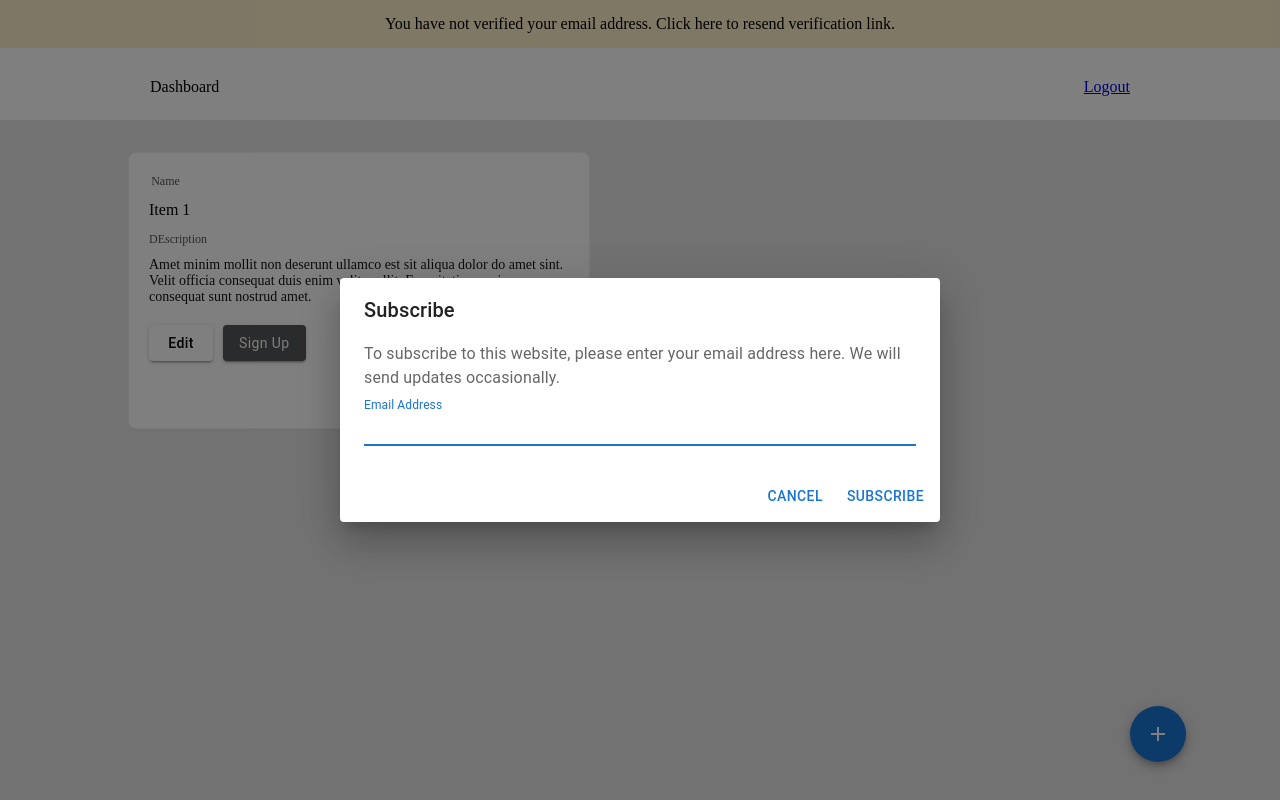
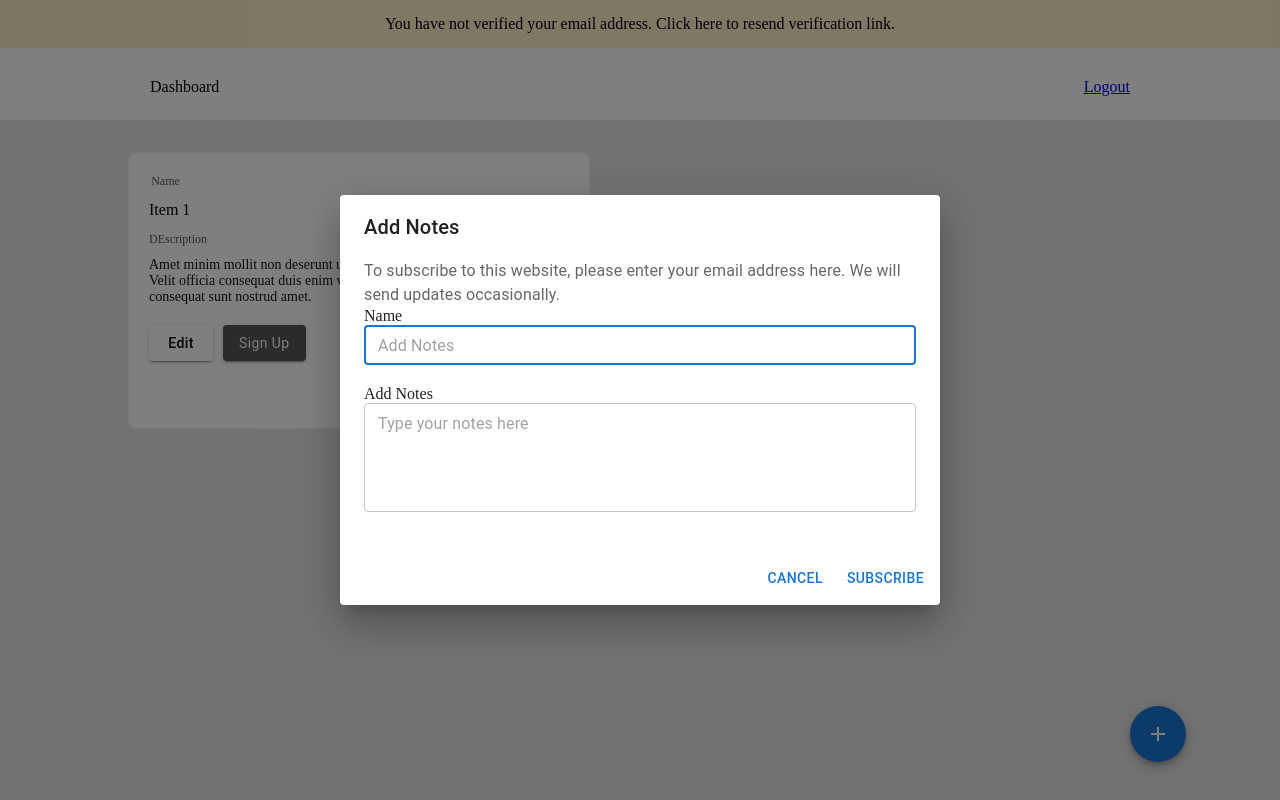
Before and after one commit to lbaseed/front-end-wazobia, a React (Create React App) app: page / in a window 1280 px wide. Both pictures are taken after a click on the button "add". Built offline with nearby package versions, Linux system fonts and the light colour scheme.

Commit message:
New Item dialog co,pleted

```diff
--- /dev/null
+++ b/src/components/ItemCards.jsx
@@ -0,0 +1,40 @@
+import React from 'react'
+import Button from '@mui/material/Button';
+import { createTheme, ThemeProvider } from '@mui/material/styles';
+
+const theme = createTheme({
+    palette: {
+      grey: {
+        main: '#555658',
+        contrastText: '#fff',
+      },
+    },
+  });
+
+const ItemCards = () => {
+  return (
+    <>
+        <div className="card">
+              <span className="cardKey">Name</span>
+              <span className="cardTitle">Item 1</span>
+              <span className="cardKey">DEscription</span>
+              <div className="cardContent">
+              Amet minim mollit non deserunt ullamco est sit aliqua dolor do amet sint. Velit officia consequat duis enim velit mollit. Exercitation veniam consequat sunt nostrud amet.
+              </div>
+
+                <div className="cardButtons">
+                  <Button color="grey" style={{marginTop:'10px', height:36, textTransform: 'initial', fontSize:14 }} variant="contained">
+                      Edit
+                  </Button>
+                  <ThemeProvider theme={theme}>
+                  <Button color="grey" style={{marginTop:'10px', height:36,  fontWeight:400, textTransform: 'initial', fontSize:14 }} variant="contained">
+                      Sign Up
+                  </Button>
+                  </ThemeProvider>
+                </div>
+        </div>
+    </>
+  )
+}
+
+export default ItemCards
--- a/src/components/newItem.jsx
+++ b/src/components/newItem.jsx
@@ -2,12 +2,20 @@ import * as React from 'react';
 import Button from '@mui/material/Button';
 import TextField from '@mui/material/TextField';
 import Dialog from '@mui/material/Dialog';
+import styled from '@emotion/styled';
 import DialogActions from '@mui/material/DialogActions';
 import DialogContent from '@mui/material/DialogContent';
 import DialogContentText from '@mui/material/DialogContentText';
 import DialogTitle from '@mui/material/DialogTitle';
 import Fab from '@mui/material/Fab';
 import AddIcon from '@mui/icons-material/Add';
+
+const FormGroup = styled('div')({
+    display:'flex',
+    flexDirection: 'column',
+    alignItems: 'flex-start',
+    marginBottom: '20px'
+});
 
 export default function NewItem() {
   const [open, setOpen] = React.useState(false);
@@ -20,8 +28,10 @@ export default function NewItem() {
     setOpen(false);
   };
 
+
+
   return (
-    <div>
+    <div style={{ 'width' : '500px' }}>
 
       <div className="fab">
       <Fab color="primary" onClick={handleClickOpen} aria-label="add">
@@ -29,21 +39,34 @@ export default function NewItem() {
         </Fab>
         </div>
       <Dialog open={open} onClose={handleClose}>
-        <DialogTitle>Subscribe</DialogTitle>
-        <DialogContent>
+        <DialogTitle>Add Notes</DialogTitle>
+        <DialogContent width={500}>
           <DialogContentText>
             To subscribe to this website, please enter your email address here. We
             will send updates occasionally.
           </DialogContentText>
-          <TextField
-            autoFocus
-            margin="dense"
-            id="name"
-            label="Email Address"
-            type="email"
-            fullWidth
-            variant="standard"
-          />
+
+          <FormGroup>
+            <label>Name</label>
+            <TextField autoFocus type={'text'} placeholder='Add Notes' required id="outlined-basic" fullWidth size="small" autoComplete='off' onChange={ (e)=>{
+                const title = e.target.value;
+                // TODO: Validation
+
+                // add content to local state
+                // setUserState({...userState, email});
+            }}  />
+            </FormGroup>
+
+            <FormGroup>
+            <label>Add Notes</label>
+            <TextField type={'text'} multiline rows={4} placeholder='Type your notes here' required id="outlined-basic" fullWidth size="small" autoComplete='off' onChange={ (e)=>{
+                const title = e.target.value;
+                // TODO: Validation
+
+                // add content to local state
+                // setUserState({...userState, email});
+            }}  />
+            </FormGroup>
         </DialogContent>
         <DialogActions>
           <Button onClick={handleClose}>Cancel</Button>
--- a/src/pages/dashboard.jsx
+++ b/src/pages/dashboard.jsx
@@ -2,12 +2,8 @@ import styled from '@emotion/styled'
 import React from 'react'
 import TopAppBar from '../components/appBar'
 import VerifyEmailNotification from '../components/verifyEmailNotification'
-import Button from '@mui/material/Button';
-import { createTheme, ThemeProvider } from '@mui/material/styles';
-import Fab from '@mui/material/Fab';
-import AddIcon from '@mui/icons-material/Add';
-import FavoriteIcon from '@mui/icons-material/Favorite';
 import NewItem from '../components/newItem';
+import ItemCards from '../components/ItemCards';
 
 
 const DashBoardContent = styled('div')({
@@ -29,14 +25,6 @@ const ItemsCardList = styled('div')({
 
 })
 
-const theme = createTheme({
-  palette: {
-    grey: {
-      main: '#555658',
-      contrastText: '#fff',
-    },
-  },
-});
 
 const DashboardPage = () => {
   return (
@@ -48,26 +36,9 @@ const DashboardPage = () => {
 
           <div className="dashContainer">
             <ItemsCardList>
-              <div className="card">
-              <span className="cardKey">Name</span>
-              <span className="cardTitle">Item 1</span>
-              <span className="cardKey">DEscription</span>
-              <div className="cardContent">
-              Amet minim mollit non deserunt ullamco est sit aliqua dolor do amet sint. Velit officia consequat duis enim velit mollit. Exercitation veniam consequat sunt nostrud amet.
-              </div>
+              <ItemCards />
+            </ItemsCardList>
 
-                <div className="cardButtons">
-                  <Button color="grey" style={{marginTop:'10px', height:36, textTransform: 'initial', fontSize:14 }} variant="contained">
-                      Edit
-                  </Button>
-                  <ThemeProvider theme={theme}>
-                  <Button color="grey" style={{marginTop:'10px', height:36,  fontWeight:400, textTransform: 'initial', fontSize:14 }} variant="contained">
-                      Sign Up
-                  </Button>
-                  </ThemeProvider>
-                </div>
-              </div>
-            </ItemsCardList>
           </div>
 
 
```
